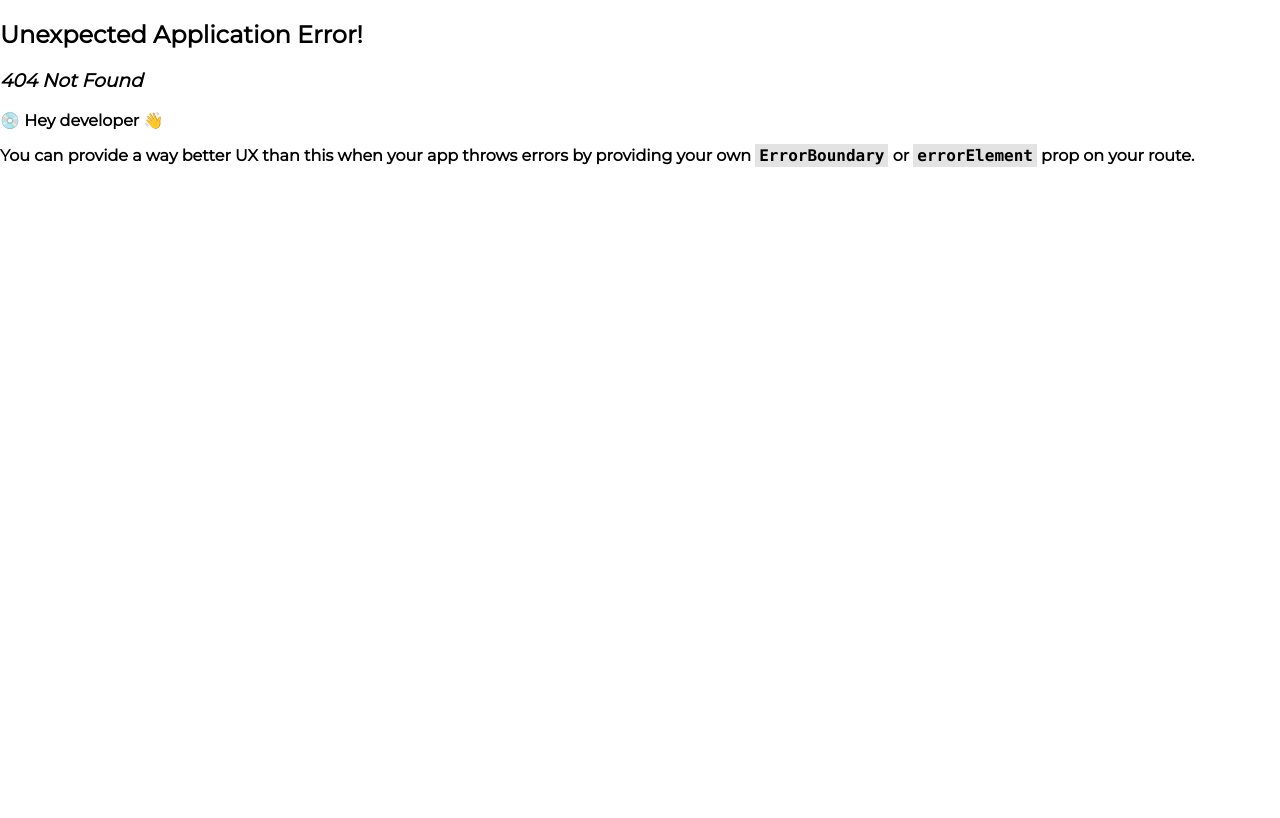
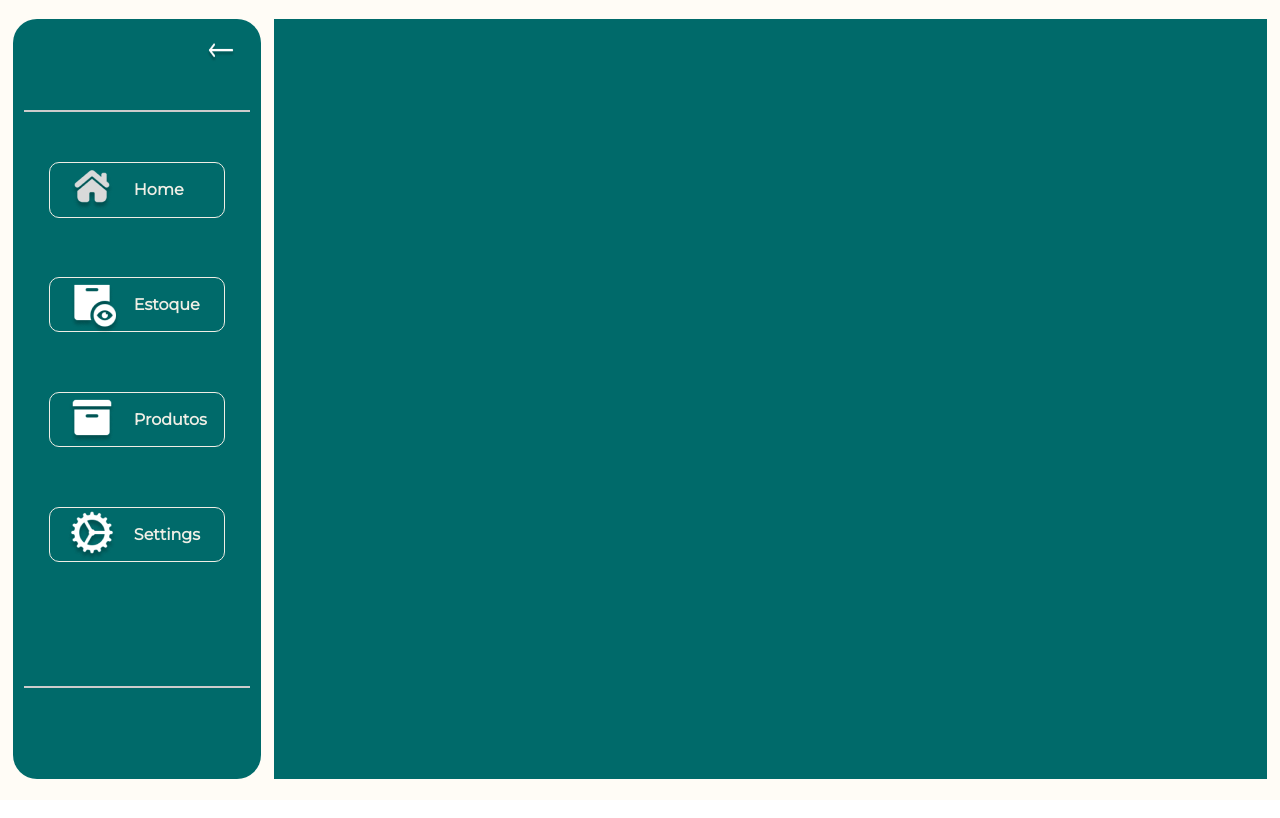
Before and after one commit to gezinnn/StockEaseFront, a React (Create React App) app: page /produtos in a window 1280 px wide. Before the commit this address had no page. Built offline with nearby package versions, Linux system fonts and the light colour scheme.

Commit message:
Começando a fazer a tela de produtos

```diff
--- a/src/App.js
+++ b/src/App.js
@@ -3,6 +3,7 @@ import { createBrowserRouter, RouterProvider } from 'react-router-dom';
 import LandingPage from './Pages/LandingPage/LandingPage';
 import Home from './Pages/Home/Home'
 import "@fontsource/montserrat";
+import Produtos from './Pages/Produtos/Produtos';
 
 
 function App() {
@@ -14,6 +15,10 @@ function App() {
   {
     path:"/home",
     element: <Home/>
+  },
+  {
+    path:"/produtos",
+    element: <Produtos/>
   }
 
   ])
--- a/src/Components/Sidebar.jsx
+++ b/src/Components/Sidebar.jsx
@@ -23,7 +23,7 @@ export default function Sidebar() {
             </div>
             <hr />
             <div className={styles.content}>
-                <div className={styles.options}>
+                <div onClick={() => (window.location.href = "/home")}className={styles.options}>
                     <img src={HomePng} className={styles.icones} />
                     {!isMinimized && <p>Home</p>}
                 </div>
@@ -31,7 +31,7 @@ export default function Sidebar() {
                     <img src={Estoque} className={styles.icones} />
                     {!isMinimized && <p>Estoque</p>}
                 </div>
-                <div className={styles.options}>
+                <div onClick={() => (window.location.href = "/produtos")}className={styles.options}>
                     <img src={Produto} className={styles.icones} />
                     {!isMinimized && <p>Produtos</p>}
                 </div>
--- a/src/Pages/Home/Home.jsx
+++ b/src/Pages/Home/Home.jsx
@@ -14,7 +14,6 @@ export default function Home() {
               StockEase
             </p>
           </div>
-          <button className={styles.btn}>Cadastrar Produto</button>
         </div>
         <div className={styles.content}>
           <ListaProdutoEstoque/>
--- /dev/null
+++ b/src/Pages/Produtos/Produtos.jsx
@@ -0,0 +1,21 @@
+import React from 'react'
+import styles from './Produtos.module.css'
+import Sidebar from '../../Components/Sidebar'
+
+
+export default function Produtos() {
+  return (
+    <div className={styles.container}>
+      <Sidebar />
+      <div className={styles.pages}>
+        <div className={styles.header}>
+
+        </div>
+        <div className={styles.content}>
+
+        </div>
+      </div>
+
+    </div>
+  )
+}
--- /dev/null
+++ b/src/Pages/Produtos/Produtos.module.css
@@ -0,0 +1,28 @@
+.container {
+    display: flex;
+    flex-direction: row;
+    background-color: #fffcf6;
+}
+
+.pages {
+    width: 80%;
+    height: 95%;
+    margin: 1.5% 1% 1% 1%;
+    background-color: #006a6a;
+}
+
+.header {
+    width: 100%;
+    height: 13%;
+    display: flex;
+    justify-content: space-between;
+    align-items: center;
+
+}
+
+.content {
+    width: 100%;
+    height: 87%;
+    display: flex;
+    flex-direction: column;
+}
```
